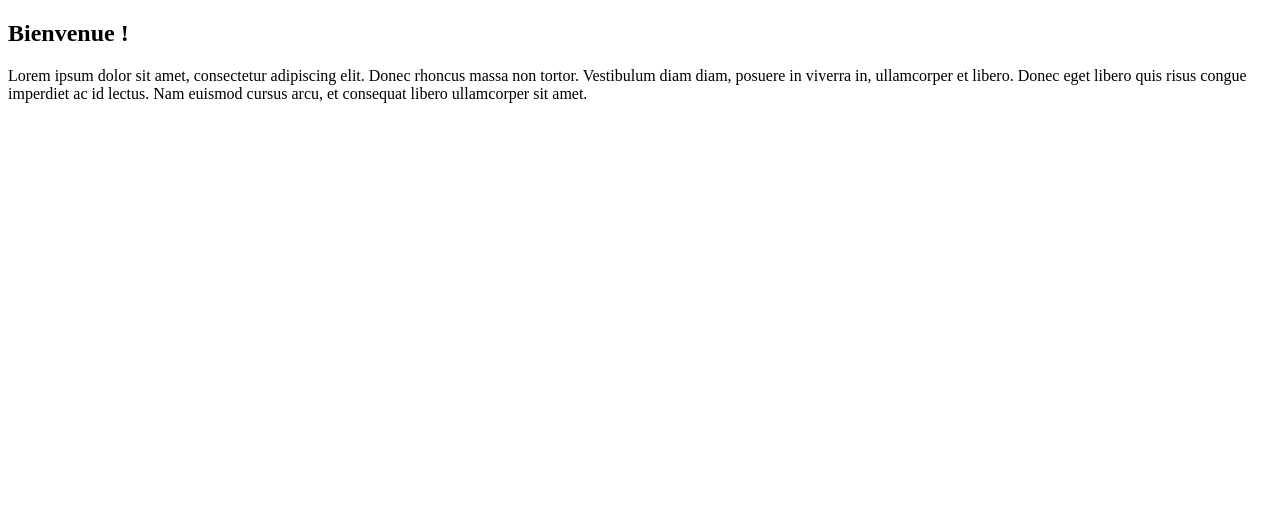
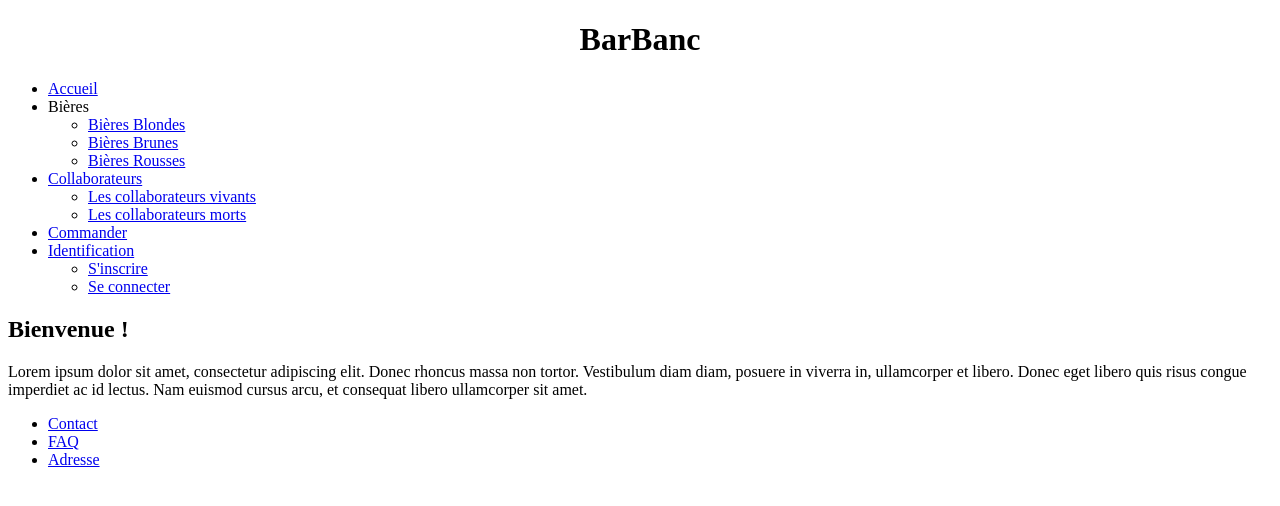
Before and after one commit to CalligaroSimon/Barbant, a Django app: page / in a window 1280 px wide. Shown: the top 506 px of the page. Run offline with Django 3.2, Linux system fonts and the light colour scheme.

Commit message:
base html5 layout

```diff
--- a/barbant/BarZar/templates/layout.html
+++ b/barbant/BarZar/templates/layout.html
@@ -1,9 +1,64 @@
 <!doctype html>
 <html>
-  <head>
+						<head>
+     <meta charset="utf-8"/>
+
      <title>{% block title %}BarBanc{% endblock %}</title>
-  </head>
-  <body>
-    {% block content %}{% endblock %}
-  </body>
+						</head>
+
+
+
+						<body>
+
+<header>
+
+	<CENTER><h1>BarBanc</h1></CENTER>
+
+</header>
+
+
+
+<nav>
+        <ul>
+             <li><a href="#">Accueil</a></li>
+
+             <li>Bières
+                           <ul>
+                                 <li><a href="#">Bières Blondes</a></li>
+                                 <li><a href="#">Bières Brunes</a></li>
+                                 <li><a href="#">Bières Rousses</a></li>
+                           </ul>
+             </li>
+
+            <li><a href="#">Collaborateurs</a>
+                           <ul>
+                                 <li><a href="#">Les collaborateurs vivants</a></li>
+                                 <li><a href="#">Les collaborateurs morts</a></li>
+                           </ul>
+            </li>
+
+            <li><a href="#">Commander</a></li>
+
+	    <li><a href="#">Identification</a>
+                           <ul>
+                                 <li><a href="#">S'inscrire</a></li>
+                                 <li><a href="#">Se connecter</a></li>
+                           </ul>
+	     </li>
+
+       </ul>
+</nav>
+
+{% block content %}{% endblock %}
+
+
+<footer>
+	<ul>
+		<li><a href="#">Contact</a></li>
+                <li><a href="#">FAQ</a></li>
+                <li><a href="#">Adresse</a></li>
+      	</ul>
+</footer>
+
+						</body>
 </html>
```
Also changed, not shown: barbant/db.sqlite3, 10 other files.
